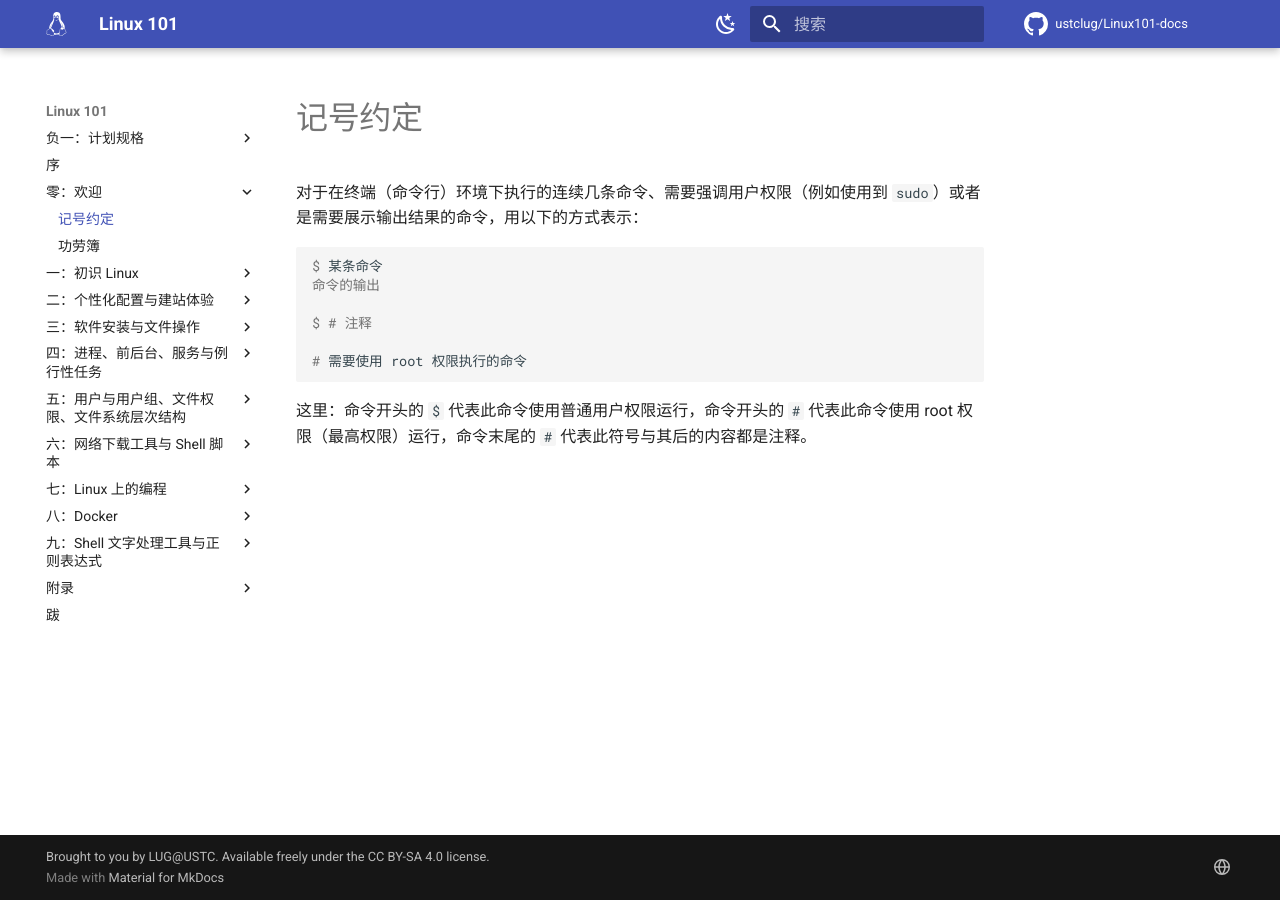
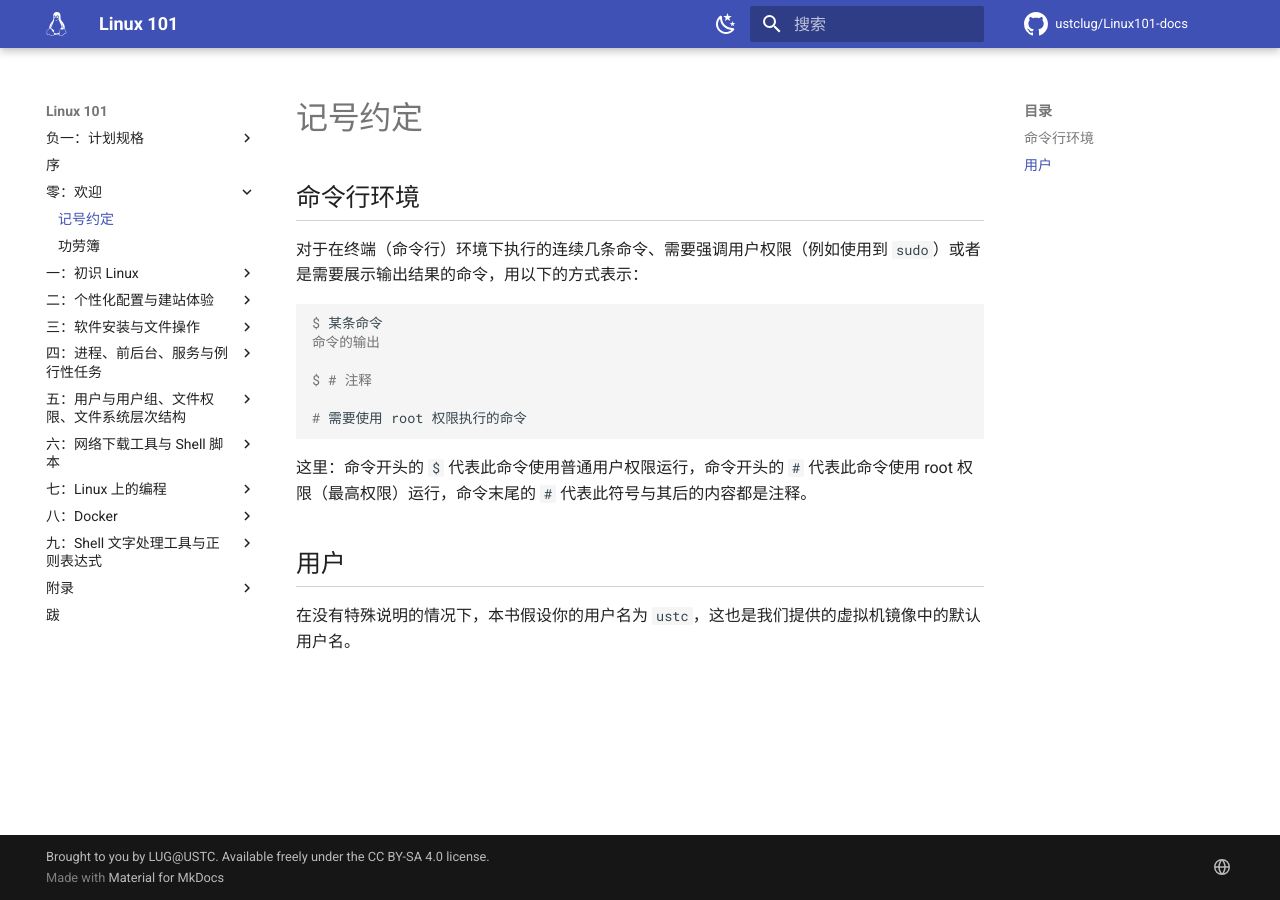
Before and after one commit to ustclug/Linux101-docs, an MkDocs documentation site: the page built from docs/notations.md, in a window 1280 px wide. Built offline with MkDocs 1.6.1 and Material for MkDocs 9.7.7, drawn with Linux system fonts in a browser that asks for light colours; comment, search, counter and statistics services are not loaded.

Commit message:
notations: Add default username `ustc`

````diff
--- a/docs/notations.md
+++ b/docs/notations.md
@@ -1,4 +1,6 @@
 # 记号约定
+
+## 命令行环境 {#command-line}
 
 对于在终端（命令行）环境下执行的连续几条命令、需要强调用户权限（例如使用到 `sudo`）或者是需要展示输出结果的命令，用以下的方式表示：
 
@@ -12,3 +14,7 @@ $ # 注释
 ```
 
 这里：命令开头的 `$` 代表此命令使用普通用户权限运行，命令开头的 `#` 代表此命令使用 root 权限（最高权限）运行，命令末尾的 `#` 代表此符号与其后的内容都是注释。
+
+## 用户 {#users}
+
+在没有特殊说明的情况下，本书假设你的用户名为 `ustc`，这也是我们提供的虚拟机镜像中的默认用户名。
````
Also changed, not shown: docs/Ch04/index.md (line endings or trailing spaces).
